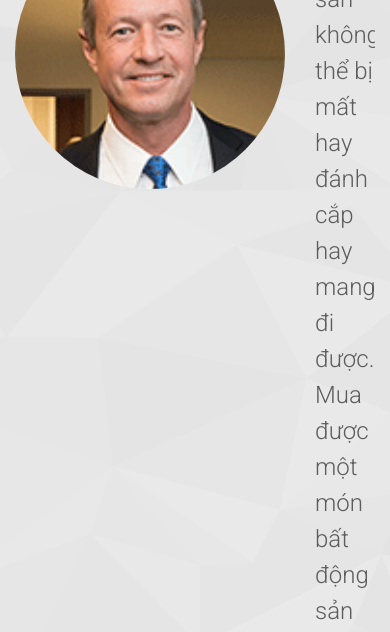
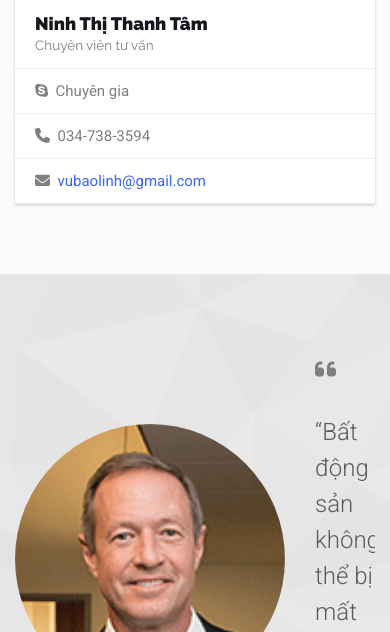
Before and after one commit to ntmahn/BDS_Web, a PHP site: template view/home.php in a window 390 px wide. Shown: the part 5868-6500 px from the top of the page. Run offline with PHP 8.4, Linux system fonts and the light colour scheme; the template is opened without the code that fills it, so the values that code supplies are empty; some libraries are stand-ins or nearby versions.

Commit message:
sua tam thoi

```diff
--- a/view/footer.php
+++ b/view/footer.php
@@ -109,7 +109,7 @@
 
                 </p>
 
-                <div class="copyright">&copy; 2024 Nhóm 9</div>
+                <div class="copyright">&copy; 2024 Nhóm 15</div>
 
             </div>
 
--- a/view/home.php
+++ b/view/home.php
@@ -2635,7 +2635,7 @@ include "view/header.php";
 
                     </h2>
 
-                    <p>Chúng tôi là nhóm 10 trong dự án 1 , buôn bán bất động sản đặt chữ tín lên hàng đầu , vừa lòng khách chọn hợp lòng khách đi.</p>
+                    <p>Chúng tôi là nhóm 15 trong dự án 1 , buôn bán bất động sản đặt chữ tín lên hàng đầu , vừa lòng khách chọn hợp lòng khách đi.</p>
                     <ul class="list-icons">
 
                         <li><i class="fa fa-check-circle"></i>Web bất động sản giá rẻ uy tín chất lượng.</li>
@@ -2721,7 +2721,7 @@ include "view/header.php";
 
                         <div class="caption">
 
-                            <h4 class="caption-title">Trần Thị Phương <small>Tư vấn</small></h4>
+                            <h4 class="caption-title">Nguyễn Minh Tuấn <small>Tư vấn</small></h4>
 
                             <ul class="team-details">
 
@@ -2757,7 +2757,7 @@ include "view/header.php";
 
                         <div class="caption">
 
-                            <h4 class="caption-title">Phạm Việt Hoàng<small>Tư Vấn</small></h4>
+                            <h4 class="caption-title">Phạm Ngọc Tuyền<small>Tư Vấn</small></h4>
 
                             <ul class="team-details">
 
@@ -2793,7 +2793,7 @@ include "view/header.php";
 
                         <div class="caption">
 
-                            <h4 class="caption-title">Ngô Văn Vụ <small>Tư Vấn</small></h4>
+                            <h4 class="caption-title">Nguyễn Thị Xuyến <small>Tư Vấn</small></h4>
 
                             <ul class="team-details">
 
@@ -2829,7 +2829,7 @@ include "view/header.php";
 
                         <div class="caption">
 
-                            <h4 class="caption-title">Vũ Bảo Linh <small>Chuyên viên tư vấn</small></h4>
+                            <h4 class="caption-title">Nguyễn Tiến Mạnh <small>Chuyên viên tư vấn</small></h4>
 
                             <ul class="team-details">
 
@@ -2851,6 +2851,37 @@ include "view/header.php";
 
 
 
+                <!-- Team 5 -->
+
+                <div class="col-md-3 col-sm-6 wow fadeInDown" data-wow-offset="200" data-wow-delay="400ms">
+
+                    <div class="thumbnail thumbnail-team no-border no-padding">
+
+                        <div class="media">
+
+                            <img src="https://i.pinimg.com/564x/2b/f5/72/2bf572010d4a06b9a7265693f9ff85da.jpg" alt="" />
+
+                        </div>
+
+                        <div class="caption">
+
+                            <h4 class="caption-title">Ninh Thị Thanh Tâm <small>Chuyên viên tư vấn</small></h4>
+
+                            <ul class="team-details">
+
+                                <li><i class="fa fa-skype">&nbsp;</i> Chuyên gia</li>
+
+                                <li><i class="fa fa-phone">&nbsp;</i> 034-738-3594</li>
+
+                                <li><i class="fa fa-envelope">&nbsp;</i> <a href="mailto:supportname@gmail.com">vubaolinh@gmail.com</a></li>
+
+                            </ul>
+
+                        </div>
+
+                    </div>
+
+                </div>
             </div>
 
             <!-- /Team row -->
```
